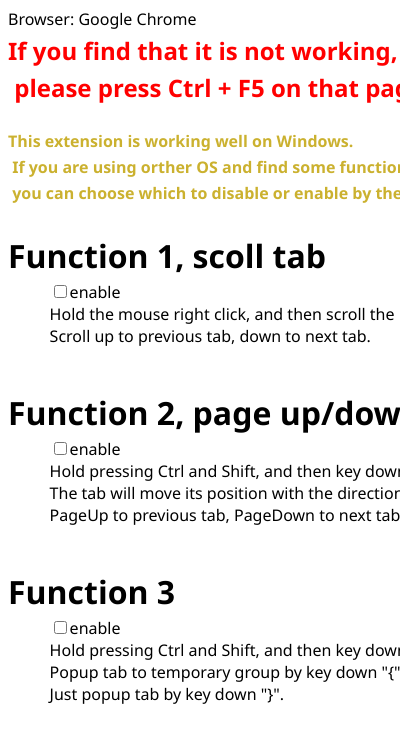
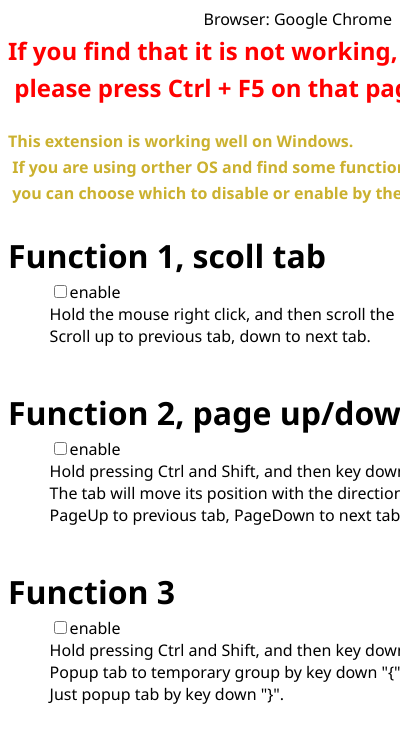
Before and after one commit to thumbe12856/chrome-extension, a browser extension: page scroll-tab/popup/index.html in a window 400 px wide. Shown: the top 742 px of the page. Drawn offline with Linux system fonts and the light colour scheme.

Commit message:
Set browser Info to right aligned

```diff
--- a/scroll-tab/popup/index.html
+++ b/scroll-tab/popup/index.html
@@ -31,6 +31,9 @@
       }
       #status #firstDiv {
         margin-top: -80px;
+      }
+      #browserInfo {
+        text-align: right;
       }
     </style>
 
```
